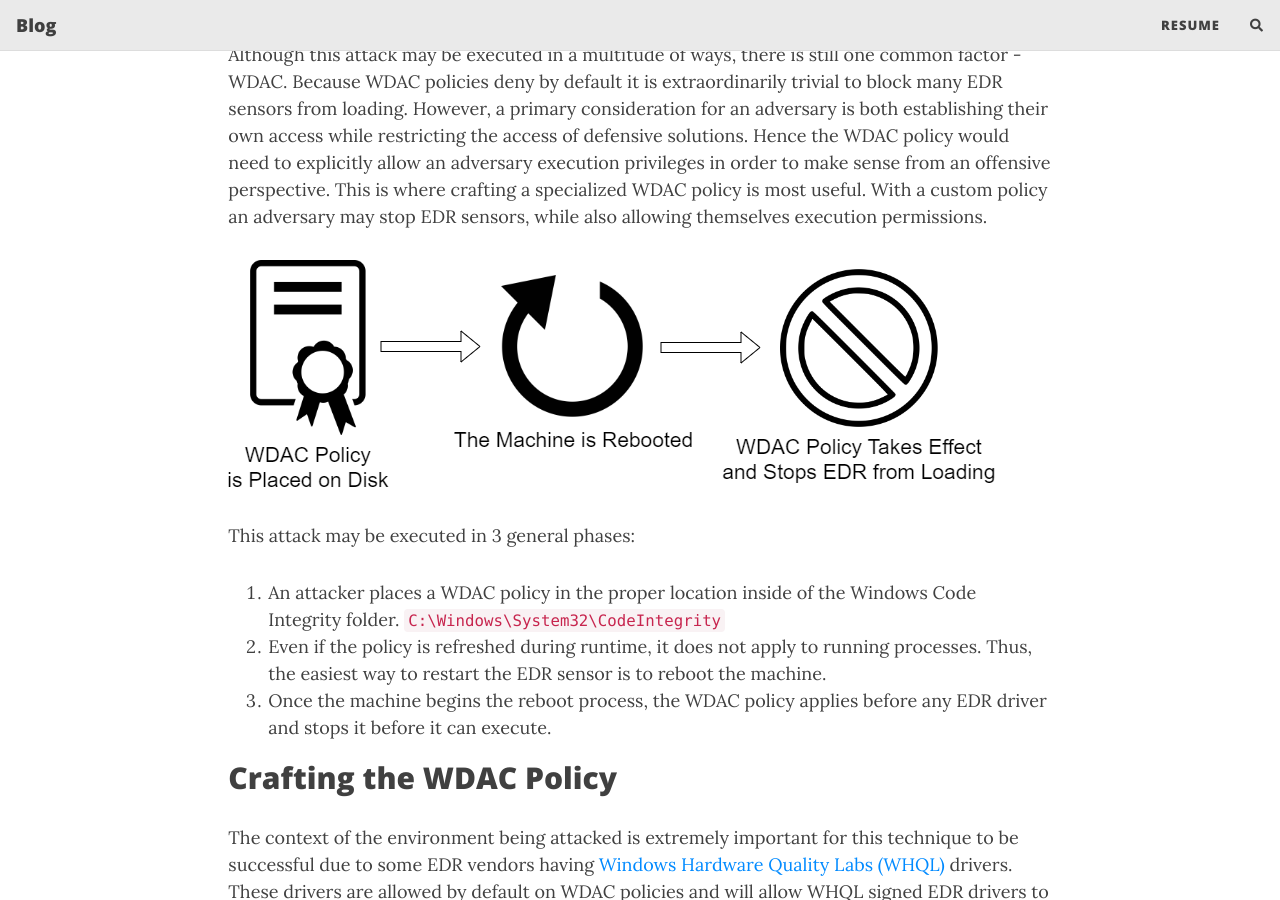
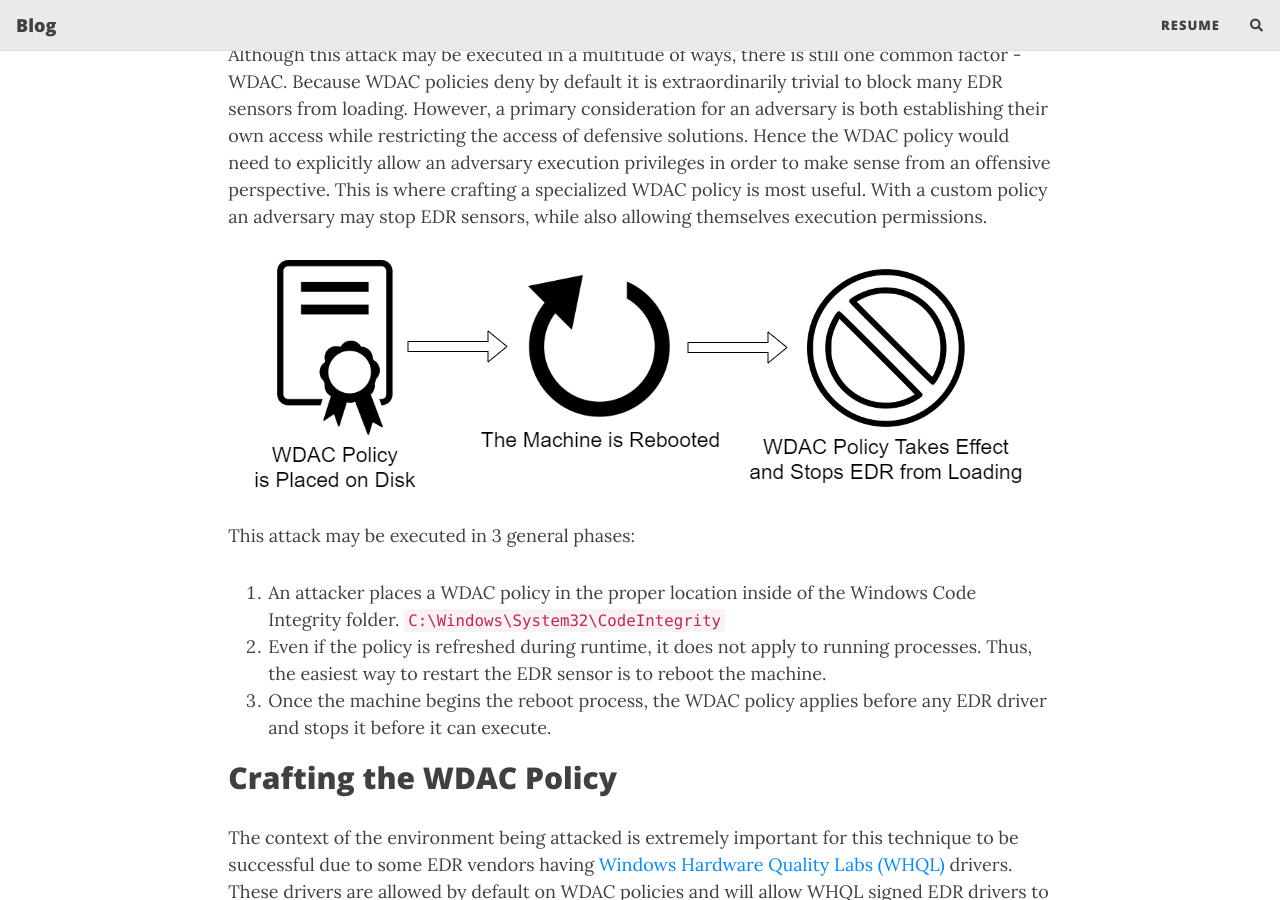
Before and after one commit to HullaBrian/Personal-Website, a Jekyll site: the page built from _posts/2024-12-18-Weaponizing-WDAC-Killing-the-Dreams-of-EDR.md, in a window 1280 px wide and 900 px high, scrolled down 1544 px. Built offline with Jekyll 4.4.1, drawn with Linux system fonts in a browser that asks for light colours; nearby versions of some CDN libraries; comment, search, counter and statistics services are not loaded.

Commit message:
Centered images on Weaponizing WDAC: Killing the Dreams of EDR blog post

````diff
--- a/_posts/2024-12-18-Weaponizing-WDAC-Killing-the-Dreams-of-EDR.md
+++ b/_posts/2024-12-18-Weaponizing-WDAC-Killing-the-Dreams-of-EDR.md
@@ -32,7 +32,9 @@
 # Attack Technique
 Although this attack may be executed in a multitude of ways, there is still one common factor - WDAC. Because WDAC policies deny by default it is extraordinarily trivial to block many EDR sensors from loading. However, a primary consideration for an adversary is both establishing their own access while restricting the access of defensive solutions. Hence the WDAC policy would need to explicitly allow an adversary execution privileges in order to make sense from an offensive perspective. This is where crafting a specialized WDAC policy is most useful. With a custom policy an adversary may stop EDR sensors, while also allowing themselves execution permissions.
 
-![alt text](/assets/img/weaponizing-wdac-killing-the-dreams-of-edr/Killing-EDR-with-WDAC.drawio.png)
+<p align="center">
+    <img src="https://beierle.win/assets/img/weaponizing-wdac-killing-the-dreams-of-edr/Killing-EDR-with-WDAC.drawio.png" />
+</p>
 
 This attack may be executed in 3 general phases:
 
@@ -52,19 +54,26 @@
 
 Another important consideration is compatibility. Making sure that the WDAC policy will work on the most number of endpoints possible is very important. The policy should therefore use **single policy format** so as to maximize compatibility. For this example, I will allow application executions in `C:\Users\Public`. To create this policy, I will be using the `App Control Policy Wizard`. First, select the `Policy Creator`
 
-![alt text](/assets/img/weaponizing-wdac-killing-the-dreams-of-edr/policy-creation-1.png)
+<p align="center">
+    <img src="https://beierle.win/assets/img/weaponizing-wdac-killing-the-dreams-of-edr/policy-creation-1.png" />
+</p>
 
 As previously mentioned, a **single policy format** is the best option for compatibility.
 
-![alt text](/assets/img/weaponizing-wdac-killing-the-dreams-of-edr/policy-creation-2.png)
-
+<p align="center">
+    <img src="https://beierle.win/assets/img/weaponizing-wdac-killing-the-dreams-of-edr/policy-creation-2.png" />
+</p>
 This policy should be restrictive enough to where EDR will surely not run. Therefore, select the `Default Windows Mode`.
 
-![alt text](/assets/img/weaponizing-wdac-killing-the-dreams-of-edr/policy-creation-3.png)
+<p align="center">
+    <img src="https://beierle.win/assets/img/weaponizing-wdac-killing-the-dreams-of-edr/policy-creation-3.png" />
+</p>
 
 Now, configure the policy with the necessary requirements mentioned earlier. First, **disable audit mode** and enable the setting `Disable Runtime Filepath Rules` to allow the whitelisting of file paths in the policy.
 
-![alt text](/assets/img/weaponizing-wdac-killing-the-dreams-of-edr/policy-creation-4.png)
+<p align="center">
+    <img src="https://beierle.win/assets/img/weaponizing-wdac-killing-the-dreams-of-edr/policy-creation-4.png" />
+</p>
 
 Click the `Add Custom` option and ensure that the:
 1. scope is set to user mode only (path rules cannot apply to kernel mode code)
@@ -72,17 +81,25 @@
 3. rule type is `Path`
 4. `Reference File` is set to the `Folder` option, and points to `C:\Users\Public\*`
 
-![alt text](/assets/img/weaponizing-wdac-killing-the-dreams-of-edr/policy-creation-5.png)
+<p align="center">
+    <img src="https://beierle.win/assets/img/weaponizing-wdac-killing-the-dreams-of-edr/policy-creation-5.png" />
+</p>
 
 Ensure that the rule was correctly added. As a rule of thumb, I generally merge the policy with recommended block rules. Although it is not required.
 
-![alt text](/assets/img/weaponizing-wdac-killing-the-dreams-of-edr/policy-creation-6.png)
+<p align="center">
+    <img src="https://beierle.win/assets/img/weaponizing-wdac-killing-the-dreams-of-edr/policy-creation-6.png" />
+</p>
 
 Now, the policy should generate and appear in the current user's documents folder.
 
-![alt text](/assets/img/weaponizing-wdac-killing-the-dreams-of-edr/policy-creation-7.png)
+<p align="center">
+    <img src="https://beierle.win/assets/img/weaponizing-wdac-killing-the-dreams-of-edr/policy-creation-7.png" />
+</p>
 
-![alt text](/assets/img/weaponizing-wdac-killing-the-dreams-of-edr/policy-creation-8.png)
+<p align="center">
+    <img src="https://beierle.win/assets/img/weaponizing-wdac-killing-the-dreams-of-edr/policy-creation-8.png" />
+</p>
 
 In addition to the compiled policy, an XML representation of the policy configuration is generated. While the XML file is useful in that it may be edited later to be more versatile, the compiled policy used in the attack itself is the `SiPolicy.p7b` file.
 
@@ -100,7 +117,9 @@
 ### Local Machine
 Using this attack on a local machine is by far the most simple out of all methods previously mentioned. To apply the WDAC policy, the policy (`SiPolicy.p7b`) needs to be moved to the proper location (`C:\Windows\System32\CodeIntegrity\`).
 
-![alt text](/assets/img/weaponizing-wdac-killing-the-dreams-of-edr/local-machine.png)
+<p align="center">
+    <img src="https://beierle.win/assets/img/weaponizing-wdac-killing-the-dreams-of-edr/local-machine.png" />
+</p>
 
 ```powershell
 cp .\SiPolicy.p7b C:\Windows\System32\CodeIntegrity\
@@ -108,15 +127,21 @@
 
 Just to confirm, check the status of the EDR service:
 
-![alt text](/assets/img/weaponizing-wdac-killing-the-dreams-of-edr/edr-service-running.png)
+<p align="center">
+    <img src="https://beierle.win/assets/img/weaponizing-wdac-killing-the-dreams-of-edr/edr-service-running.png" />
+</p>
 
 Next, reboot the machine and check if the EDR service is still running:
 
-![alt text](/assets/img/weaponizing-wdac-killing-the-dreams-of-edr/edr-service-stopped.png)
+<p align="center">
+    <img src="https://beierle.win/assets/img/weaponizing-wdac-killing-the-dreams-of-edr/edr-service-stopped.png" />
+</p>
 
 Now that EDR is disabled, it is trivial to disable Windows Defender and begin dropping other tooling to disk in the location whitelisted by the WDAC policy (in this example `C:\Users\Public\*`).
 
-![alt text](/assets/img/weaponizing-wdac-killing-the-dreams-of-edr/edr-gone-winpeas-hello.png)
+<p align="center">
+    <img src="https://beierle.win/assets/img/weaponizing-wdac-killing-the-dreams-of-edr/edr-gone-winpeas-hello.png" />
+</p>
 
 ### Remote Machine
 Remote deployment, although very similar to deployment on a local machine, has one slight difference: the movement of the WDAC policy and rebooting occurs remotely. This may occur through a variety of means, but the most convenient way is via Windows built-in SMB shares. Thankfully, because the only action to implement the WDAC configuration is moving the policy into the CodeIntegrity folder, this can be done with administrative privileges through the built in `C$` or `ADMIN$` shares.
@@ -127,7 +152,9 @@
 smbmap -u Administrator -p P@ssw0rd -H 192.168.4.4 --upload "/home/kali/SiPolicy.p7b" "ADMIN\$/System32/CodeIntegrity/SiPolicy.p7b"
 ```
 
-![alt text](/assets/img/weaponizing-wdac-killing-the-dreams-of-edr/smbmap-upload.png)
+<p align="center">
+    <img src="https://beierle.win/assets/img/weaponizing-wdac-killing-the-dreams-of-edr/smbmap-upload.png" />
+</p>
 
 After placing the WDAC policy in the correct place, reboot the machine:
 
@@ -135,7 +162,9 @@
 smbmap -u Administrator -p P@ssw0rd -H 192.168.4.4 -x "shutdown /r /t 0"
 ```
 
-![alt text](/assets/img/weaponizing-wdac-killing-the-dreams-of-edr/smbmap-reboot.png)
+<p align="center">
+    <img src="https://beierle.win/assets/img/weaponizing-wdac-killing-the-dreams-of-edr/smbmap-reboot.png" />
+</p>
 
 Additionally a purpose-built tool has been created to carry out this attack. [**Krueger**](https://github.com/logangoins/Krueger) is a custom tool written in C# by [Logan Goins](https://x.com/_logangoins) specifically meant to be run in memory as part of post-exploitation lateral movement activities. The example below uses `inlineExecute-Assembly` (created by [@anthemtotheego](https://x.com/anthemtotheego)) to execute the .NET assembly in memory.
 
@@ -143,11 +172,14 @@
 inlineExecute-Assembly --dotnetassembly C:\Tools\Krueger.exe --assemblyargs --host ms01
 ```
 
-![alt text](/assets/img/weaponizing-wdac-killing-the-dreams-of-edr/krueger-running.png)
+<p align="center">
+    <img src="https://beierle.win/assets/img/weaponizing-wdac-killing-the-dreams-of-edr/krueger-running.png" />
+</p>
 
 ### Full Domain
-
-![alt text](/assets/img/weaponizing-wdac-killing-the-dreams-of-edr/Full%20Domain.drawio.svg)
+<p align="center">
+    <img src="https://beierle.win/assets/img/weaponizing-wdac-killing-the-dreams-of-edr/Full%20Domain.drawio.svg" />
+</p>
 
 Although using this attack technique on a singular host is already impactful, it can be made much more potent if an adversary is able to gain administrative access to an Active Directory domain. Once attaining the permissions of a Domain Admin, Enterprise Admin, or group that may create GPOs, an adversary may distribute a malicious group policy to computers in the domain. This poses a whole host of threats to an organization, but in the case of this attack technique in particular, every EDR sensor on every endpoint could be stopped within a relatively short period of time by simply applying a WDAC policy and rebooting the machines. The execution flow for this attack is laid out below:
 
@@ -179,7 +211,9 @@
 
 On the other hand, there are EDR vendors that employ WHQL signed drivers, thereby requiring the WDAC policy to specifically block that vendor's drivers. Thankfully, this requirement makes detection much easier because mentions of certain EDR vendors may be flagged. While the format of compiled WDAC policies is not publicly accessible, perhaps the easiest way to detect a potentially malicious policy is simply by observing the strings contained within it. As seen in the below screenshot, dumping the strings from a WDAC policy provides all of the executables, drivers, and file attributes that are referenced in the policy, although for security reasons the file attributes referenced are redacted.
 
-![alt text](/assets/img/weaponizing-wdac-killing-the-dreams-of-edr/wdac-policy-strings.png)
+<p align="center">
+    <img src="https://beierle.win/assets/img/weaponizing-wdac-killing-the-dreams-of-edr/wdac-policy-strings.png" />
+</p>
 
 While creating a detection solely based off of strings could detect malicious policies, doing so creates a significant number of false positives. Therefore, having the ability to detect bytes within the compiled policy becomes of the essence. After analyzing dumps of compiled WDAC policies, there were a few key observations made as to how compiled WDAC policies are structured.
 
````
